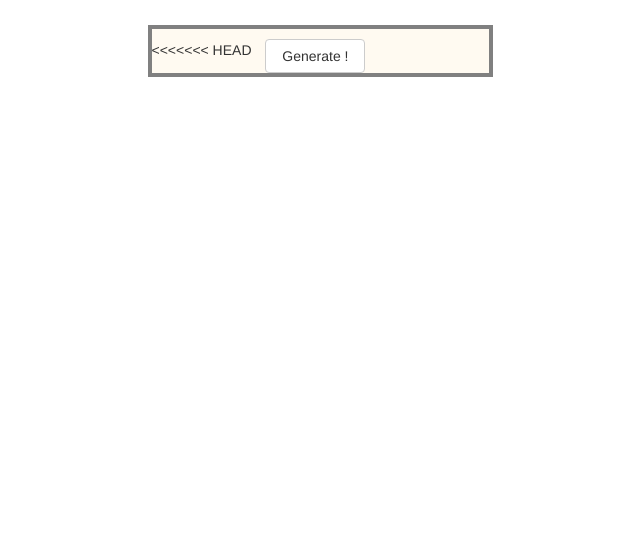
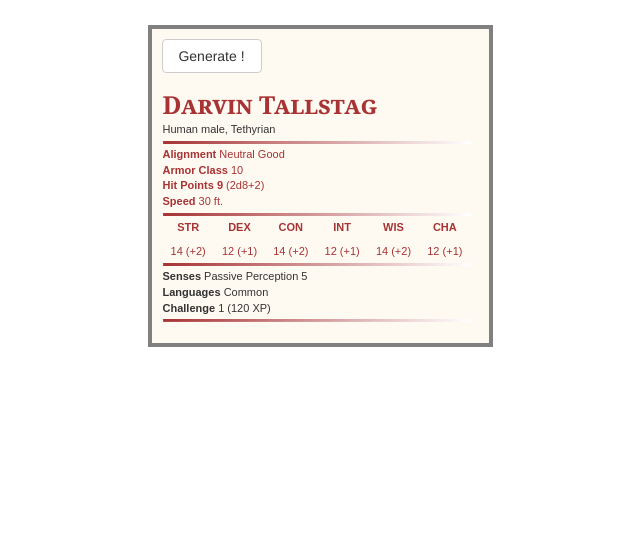
Before and after one commit to Grobrink/Inkubator, a PHP site: page / in a window 1280 px wide. Shown: the top 559 px of the page, without its empty margins (320-960 px from the left). Run offline with PHP 8.4, Linux system fonts and the light colour scheme; some libraries are stand-ins or nearby versions.

Commit message:
Fix some bugs after last mergin

```diff
--- a/css/styles.css
+++ b/css/styles.css
@@ -2570,8 +2570,8 @@ body {
   margin: 10px 10px 20px 10px;
 }
 .stat-block > * {
-  margin-top: 4px;
-  margin-bottom: 4px;
+  margin-bottom: 3px;
+  padding: 3px 0;
   background: #fffaf1;
 }
 .name {
@@ -2600,6 +2600,7 @@ th,
 td {
   width: 50px;
   text-align: center;
+  padding: 4px 0;
 }
 .actions {
   font-size: 175%;
--- a/index.html
+++ b/index.html
@@ -21,41 +21,8 @@
 	<body>
 		<div id="inkubator">
 
-<<<<<<< HEAD
 			<button id="new-npc" type="button" class="btn btn-default">Generate !</button>
 
-			<div id="container">
-
-				<div id="npc-template" class="dna-template stat-block">
-					<div>
-						<div class="name">
-							~~name~~
-						</div>
-
-						<div>
-							~~description~~
-						</div>
-					</div>
-
-					<div class="red">
-
-						<div>
-							<span class="bold red">Alignment</span> <span>
-								~~alignment~~
-							</span>
-						</div>
-
-						<div>
-							<span class="bold red">Armor Class</span> <span>
-								10
-=======
-		<div id="inkubator">
-
-			<button id="new-npc" type="button" class="btn btn-default">Generate !</button>
-
-			<!-- Markup from http://jsfiddle.net/basmith7/Z2sQK/
-				 Use as a template
-			 -->
 			<div id="container">
 
 				<div id="npc-template" class="dna-template stat-block">
@@ -78,20 +45,16 @@
 						<div>
 							<span class="bold red">Alignment</span> <span>
 								~~alignment~~
->>>>>>> NPC-Description
 							</span>
 						</div>
 
 						<div>
-<<<<<<< HEAD
-=======
 							<span class="bold red">Armor Class</span> <span>
 								10
 							</span>
 						</div>
 
 						<div>
->>>>>>> NPC-Description
 							<span class="bold red">Hit Points
 								<span>
 									~~hitpoints~~
--- a/js/Inkubator.js
+++ b/js/Inkubator.js
@@ -552,13 +552,13 @@ Inkubator.prototype.setAlignment = function() {
 Inkubator.prototype.setDescription = function() {
 
 	var descriptionObj,
-			selector,
-			descriptionStr = '';
+		selector,
+		descriptionStr = '';
 
 	var getElement = function(elementList) {
 		var element,
-				length = elementList.length,
-				elementRoll = utils.roll(0, length, 0);
+			length = elementList.length,
+			elementRoll = utils.roll(0, length, 0);
 
 		element = elementList[elementRoll];
 
@@ -592,6 +592,10 @@ Inkubator.prototype.setDescription = function() {
 
 		Inkubator.prototype.npc.description = descriptionStr;
 	}
+	else {
+
+		Inkubator.prototype.npc.description = '';
+	}
 };
 
 Inkubator.prototype.getNpc = function() {
--- a/less/styles.less
+++ b/less/styles.less
@@ -57,8 +57,8 @@
     margin: 10px 10px 20px 10px;
 
     > * {
-        margin-top: 4px;
-        margin-bottom: 4px;
+        margin-bottom: 3px;
+        padding: 3px 0;
         background: rgb(255, 250, 241);
     }
 }
@@ -87,6 +87,7 @@ table {
 th, td {
     width:50px;
     text-align:center;
+    padding: 4px 0;
 }
 .actions {
     font-size:175%;
```
